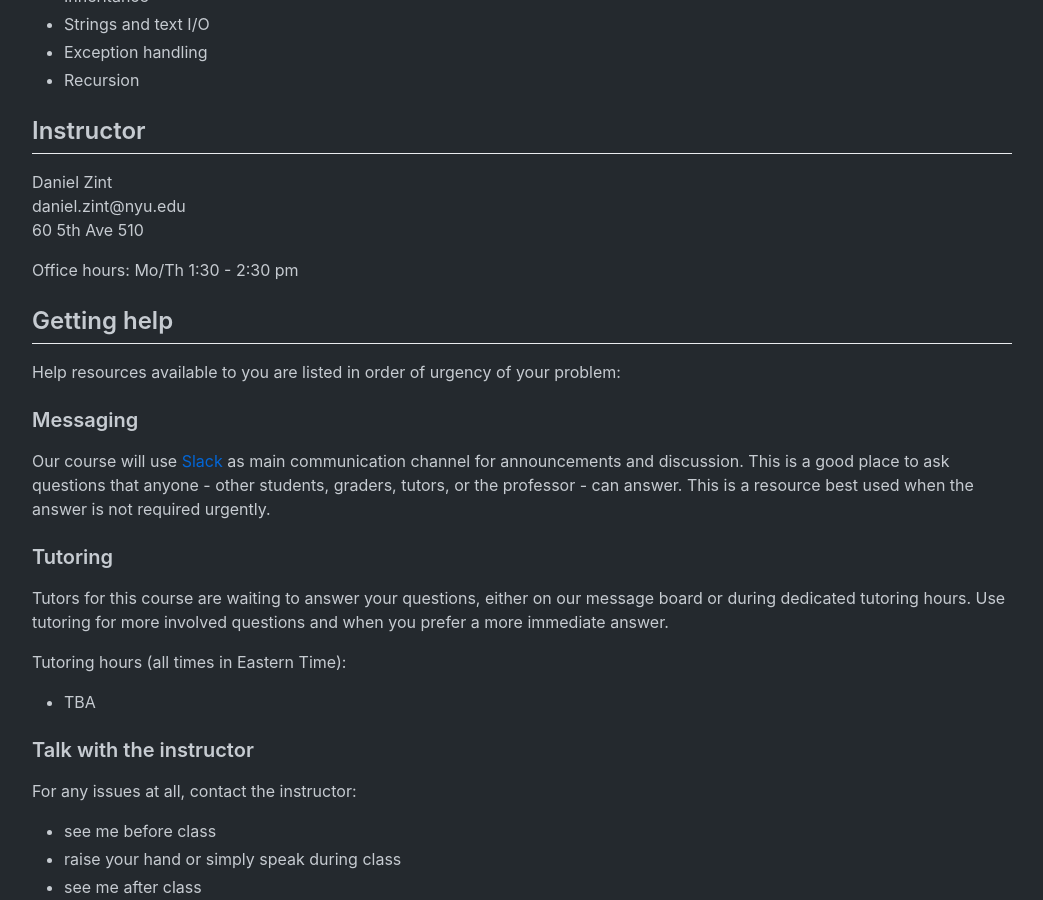
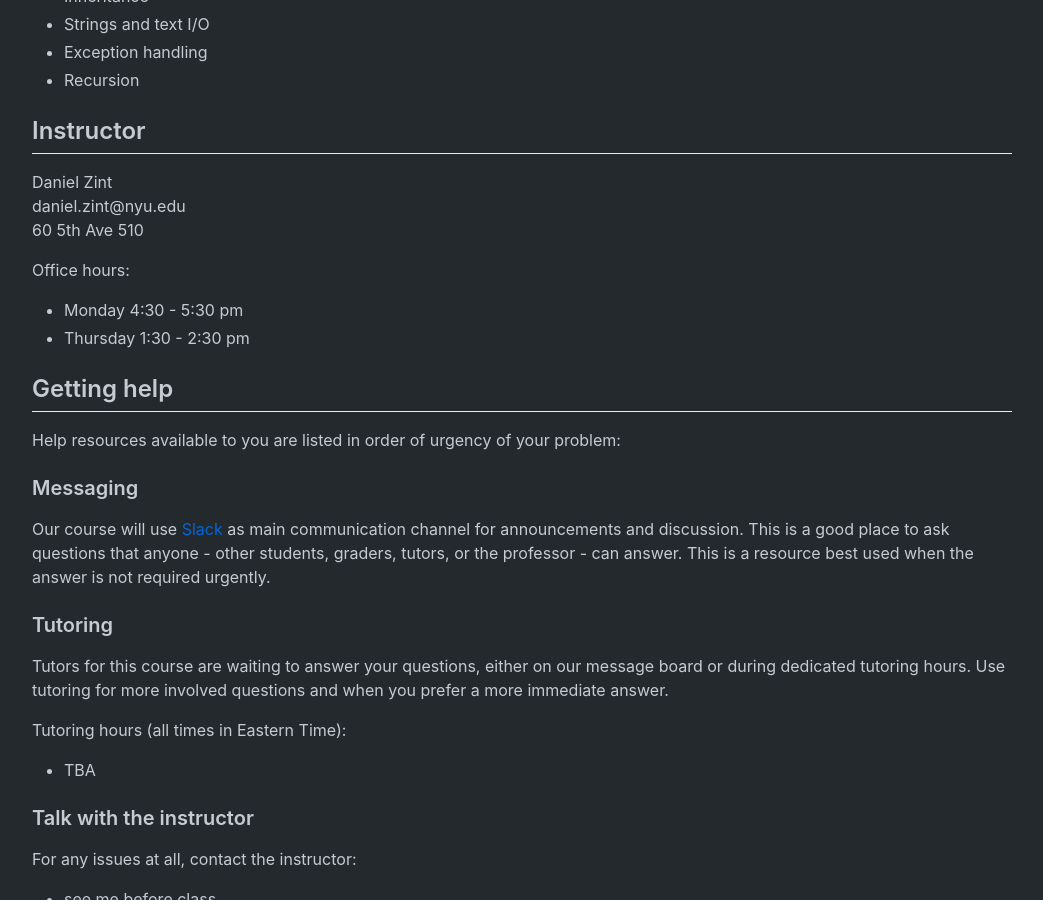
Before and after one commit to nyu-daniel-zint/intro-to-computer-science-2024-spring, a Jekyll site: the page built from content/syllabus.md, in a window 1280 px wide and 900 px high, scrolled down 755 px. Shown: the whole window, without its empty margins (118-1161 px from the left). Built offline with Jekyll 4.4.1, drawn with Linux system fonts in a browser that asks for light colours; comment, search, counter and statistics services are not loaded.

```diff
--- a/content/syllabus.md
+++ b/content/syllabus.md
@@ -37,7 +37,10 @@ Daniel Zint
 daniel.zint@nyu.edu
 60 5th Ave 510
 
-Office hours: Mo/Th 1:30 - 2:30 pm
+Office hours:
+
+- Monday 4:30 - 5:30 pm
+- Thursday 1:30 - 2:30 pm
 
 ## Getting help
 
```
